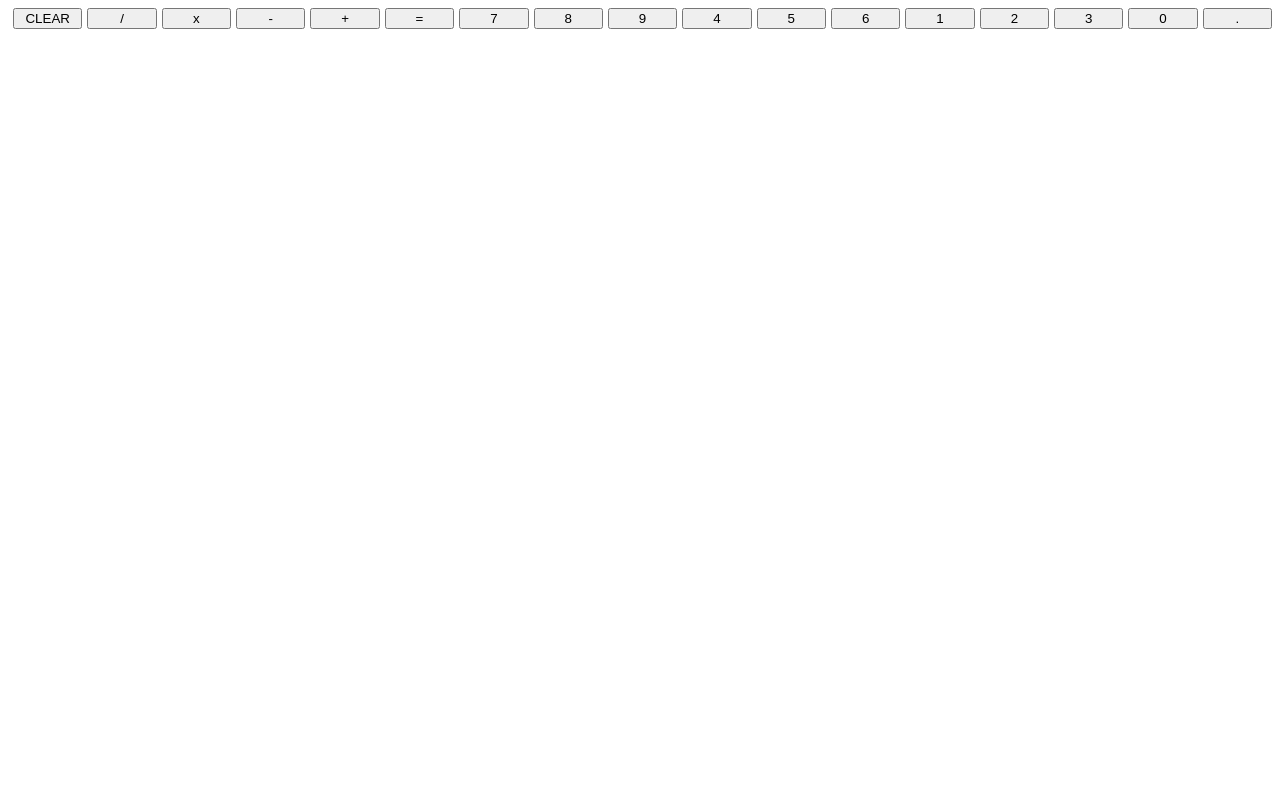
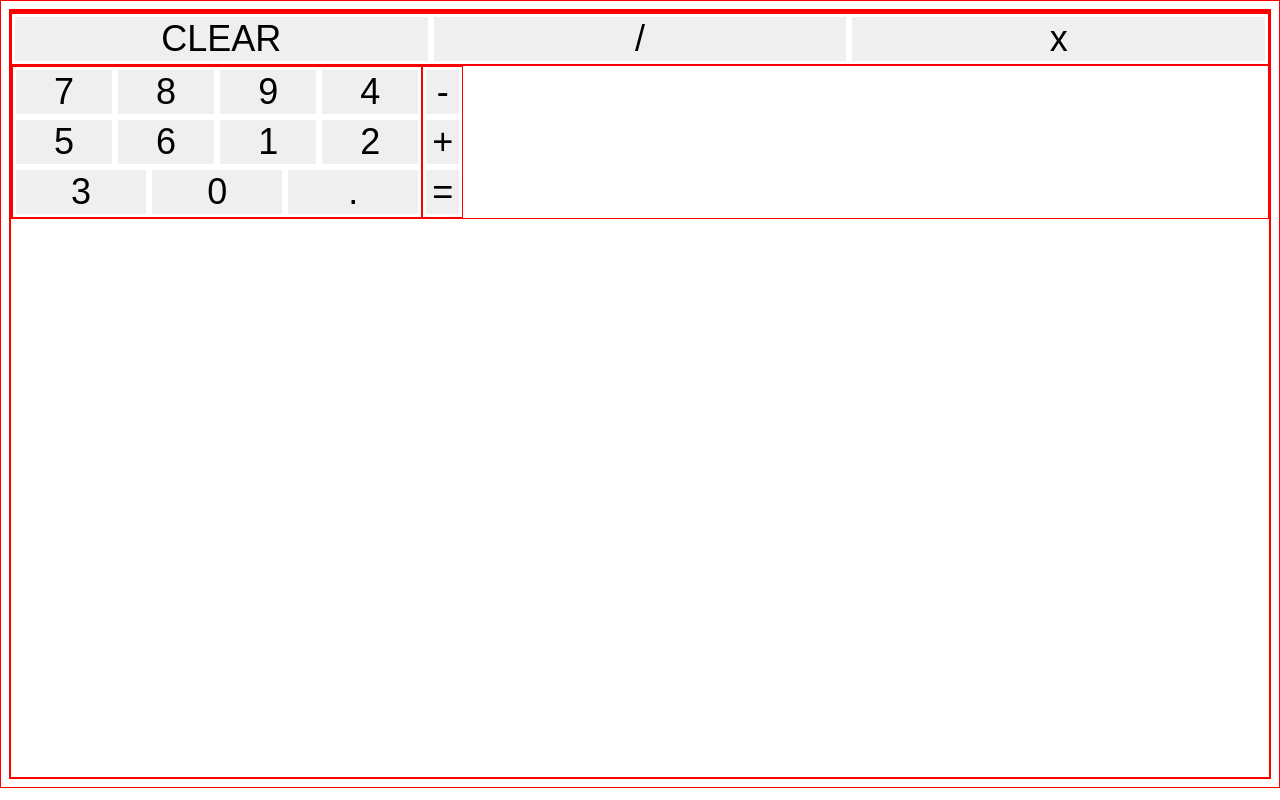
Before and after one commit to 3DSilent/Calculator, a plain HTML site: page index.html in a window 1280 px wide. Drawn offline with Linux system fonts and the light colour scheme.

Commit message:
Build calculator layout with flexbox

```diff
--- a/index.html
+++ b/index.html
@@ -10,12 +10,13 @@
 <body>
     <div class="calculator">
         <div class="screen"></div>
+            <div class="container" id="firstRow">
                 <button id="clear">CLEAR</button>
                 <button id="div">/</button>
                 <button id="mul">x</button>
-        <button id="min">-</button>
-        <button id="sum">+</button>
-        <button id="eq">=</button>
+            </div>
+            <div class="container" id="secondRow">
+                <div class="container" id="numRow">
                     <button id="num7">7</button>
                     <button id="num8">8</button>
                     <button id="num9">9</button>
@@ -28,5 +29,12 @@
                     <button id="num0">0</button>
                     <button id="dot">.</button>
                 </div>
+                <div class="container" id="equalRow">
+                    <button id="min">-</button>
+                    <button id="sum">+</button>
+                    <button id="eq">=</button>
+                </div>
+            </div>
+    </div>
 </body>
 </html>
--- a/style.css
+++ b/style.css
@@ -1,8 +1,26 @@
+* {
+    box-sizing: border-box;
+    border: 1px solid red;
+}
+
 .calculator{
+    height: 96vh;
+    align-items: stretch;
+}
+
+.container {
     display: flex;
-    gap: 5px;
+    flex-wrap: wrap;
+    align-items: stretch;
+}
+
+#equalRow {
+    display: flex;
+    flex-direction: column;
 }
 
 .calculator button {
-    flex: 1;
+    font-size: 4.5vh;
+    flex: 1 1 25%;
+    border: 3px solid white;
 }
```
Lines whose indentation alone changed are shown as unchanged.
